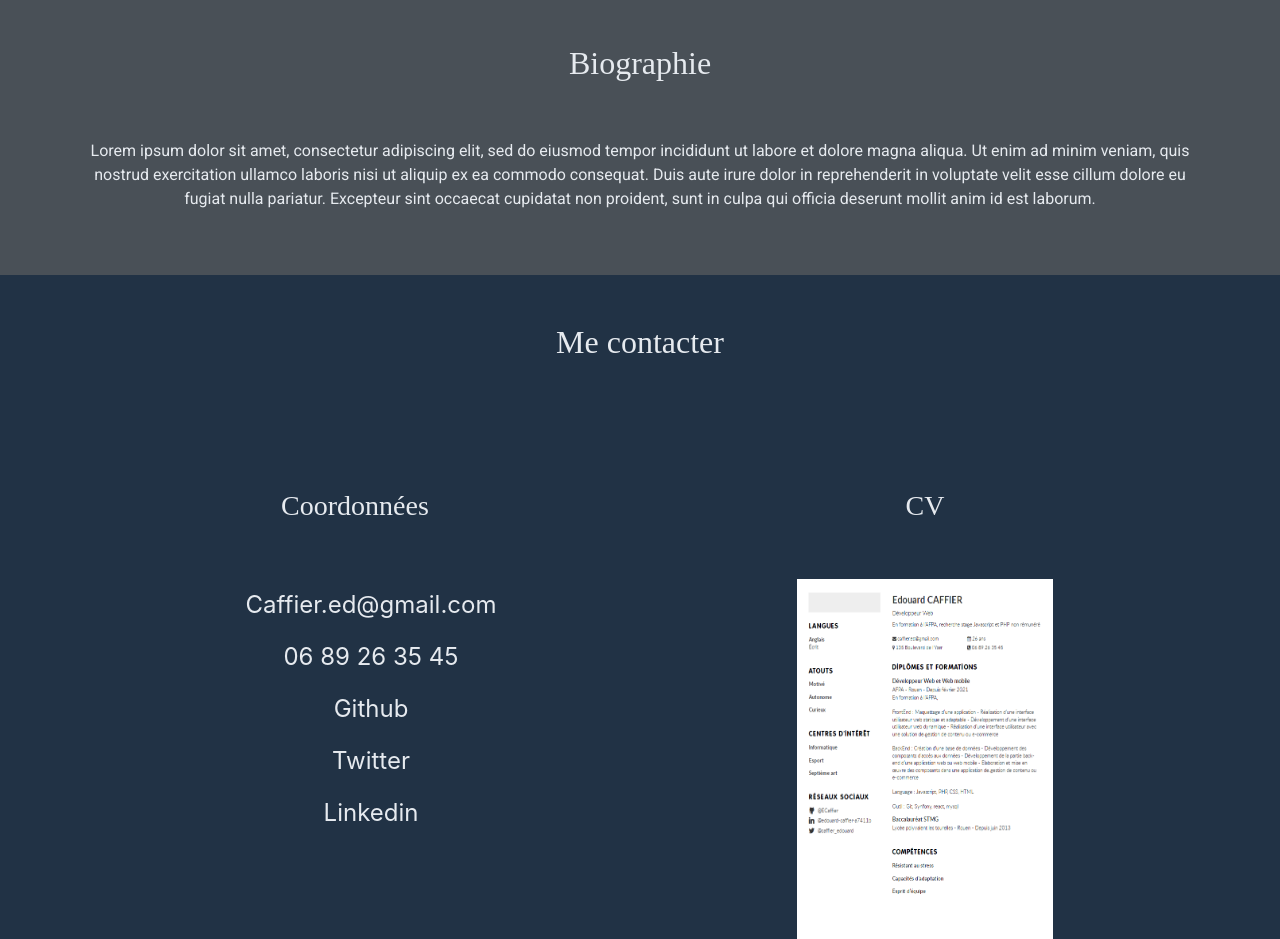
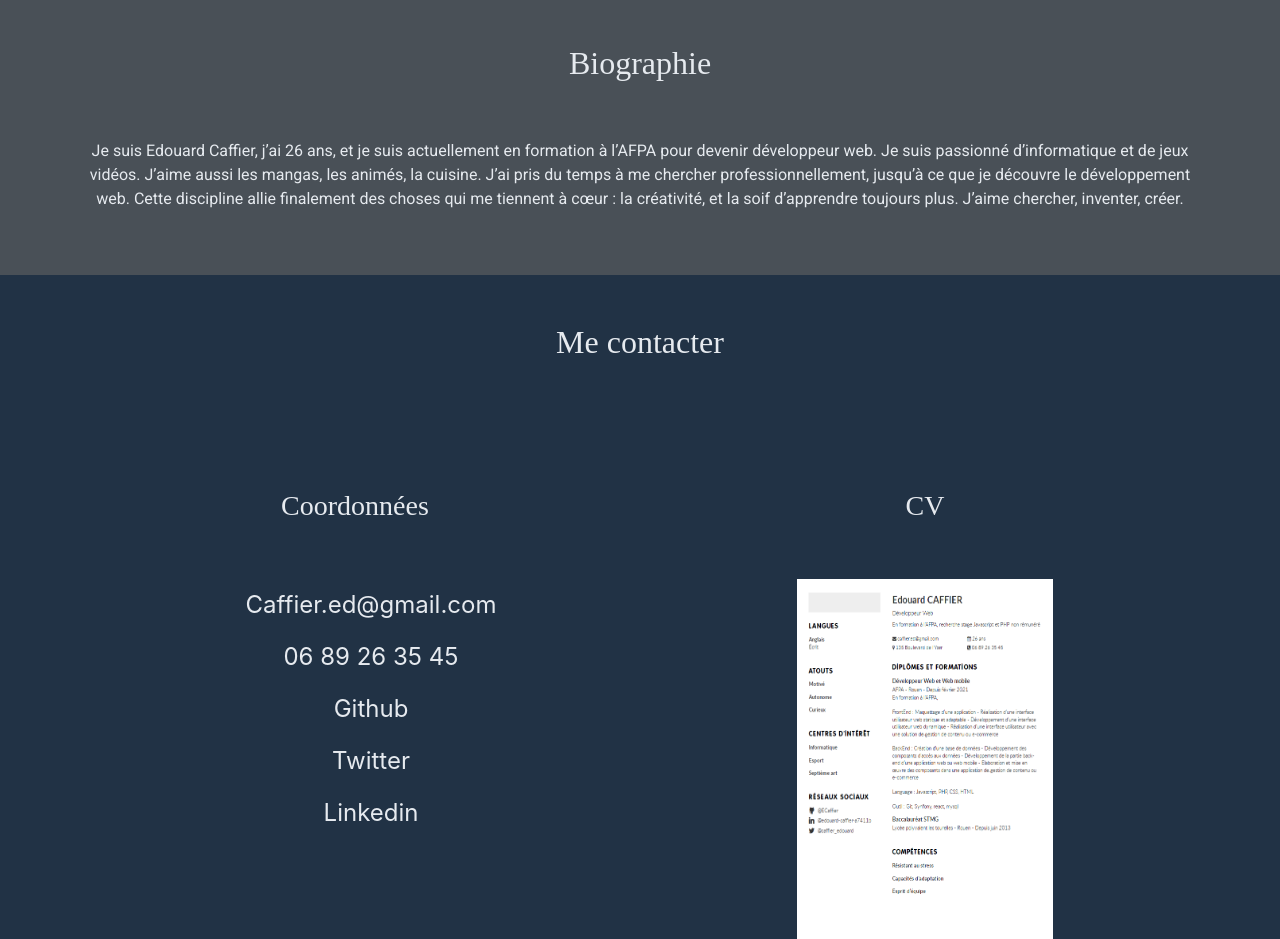
Before and after one commit to ECaffier/Projet-portFolio, a React (Create React App) app: page / in a window 1280 px wide. Shown: the part 3220-4159 px from the top of the page. Built offline with nearby package versions, Linux system fonts and the light colour scheme; a web font is replaced by a local one; what react-animations would draw is missing.

Commit message:
biographie

```diff
--- a/src/components/layout/body/biographie/Biographie.js
+++ b/src/components/layout/body/biographie/Biographie.js
@@ -6,7 +6,9 @@ function Biographie(){
         <div id="biographie" className="p-5 bg-darkGrey textWhite text-center">
             <Container>
                 <h2 className="p-5">Biographie</h2>
-                <p>Lorem ipsum dolor sit amet, consectetur adipiscing elit, sed do eiusmod tempor incididunt ut labore et dolore magna aliqua. Ut enim ad minim veniam, quis nostrud exercitation ullamco laboris nisi ut aliquip ex ea commodo consequat. Duis aute irure dolor in reprehenderit in voluptate velit esse cillum dolore eu fugiat nulla pariatur. Excepteur sint occaecat cupidatat non proident, sunt in culpa qui officia deserunt mollit anim id est laborum.</p>
+                <p>Je suis Edouard Caffier, j’ai 26 ans, et je suis actuellement en formation à l’AFPA pour devenir développeur web. Je suis passionné d’informatique et de jeux vidéos. J’aime aussi les mangas, les animés, la cuisine.
+                    J’ai pris du temps à me chercher professionnellement, jusqu’à ce que je découvre le développement web. Cette discipline allie finalement des choses qui me tiennent à cœur : la créativité, et la soif d’apprendre toujours plus.
+                    J’aime chercher, inventer, créer.</p>
             </Container>
         </div>
     );
```
